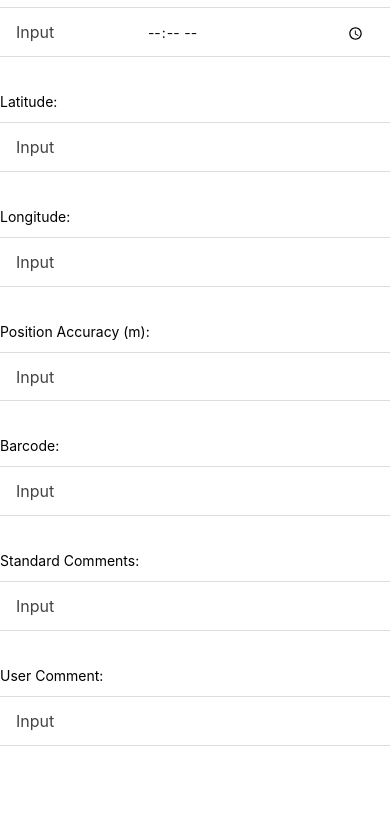
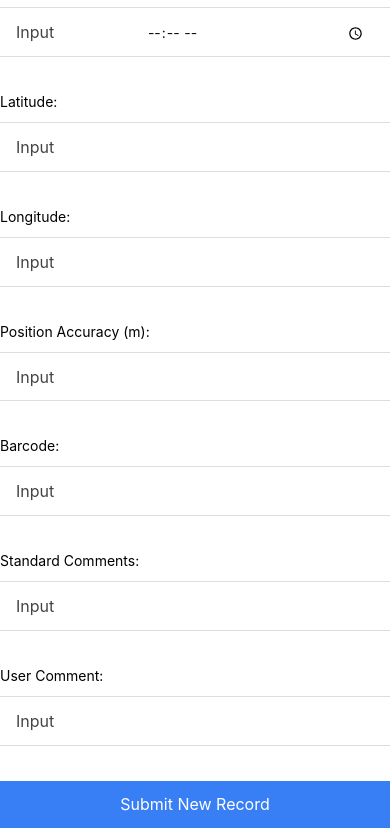
Before and after one commit to crawleca/CSCE490Fall2016, a website: page signSurveyApp/www/templates/newRecord.html in a window 390 px wide. Shown: the part 683-1521 px from the top of the page. Before the commit the page ends 1444 px from the top, so only its background shows below. Drawn offline with Linux system fonts and the light colour scheme; some packages are replaced by stand-ins of ours; files that its build step writes are made by us from their sources.

Commit message:
Updated New Record

```diff
--- a/signSurveyApp/www/templates/newRecord.html
+++ b/signSurveyApp/www/templates/newRecord.html
@@ -166,6 +166,9 @@
                                 </label>
                         <div class="spacer" style="width: 300px; height: 15px;"></div>
                     </form>
+                    <button class="button button-full button-positive button-stable" ng-click="newRecord()">
+                        Submit New Record
+                    </button>
                 </ion-content>
             </ion-view>
         </ion-pane>
```
